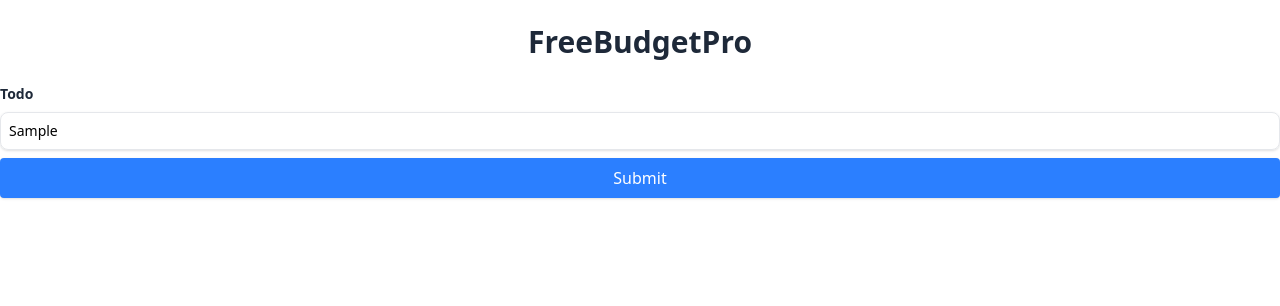
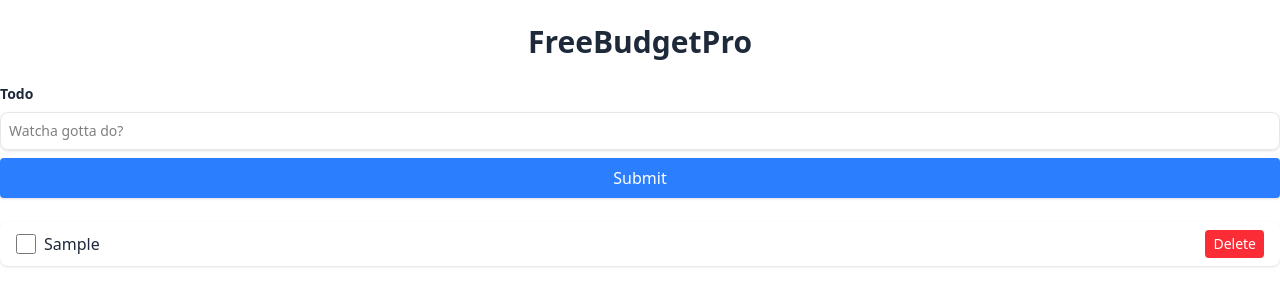
Before and after one commit to RockShwa/WebBudgetizer, a SvelteKit app: page / in a window 1280 px wide. Both pictures are taken after typing "Sample" into the empty fields and a click on the button "Submit". Shown: the top 306 px of the page. Built offline with nearby package versions, Linux system fonts and the light colour scheme.

Commit message:
final example code

```diff
--- /dev/null
+++ b/src/components/example/Todo.svelte
@@ -0,0 +1,27 @@
+<script lang="ts">
+	import { deleteTodo, toggleTodoCompleted } from "../../stores/todoStore";
+
+    interface Todo {
+        text: string;
+        completed: boolean;
+        id: number;
+    }
+
+    export let todo: Todo;
+    export let index: number;
+</script>
+
+<li class="bg-white flex items-center shadow-sm border-gray-200 rounded-lg my-2 py-2 px-4">
+    <input
+        name="completed"
+        type="checkbox"
+        checked={todo.completed}
+        on:change={() => toggleTodoCompleted(todo.id)}
+        class="mr-2 form-checkbox h-5 w-5"/>
+        <!-- we use brackets after the class bc we're going to be using some variables-->
+        <span class={`flex-1 text-gray-800 ${todo.completed ? 'line-through' : ''}`}>{todo.text}</span>
+        <button
+            type='button'
+            class='text-sm bg-red-500 hover:bg-red-600 text-white py-1 px-2 rounded focus:outline-none focus:shadow-outline'
+            on:click={() => deleteTodo(todo.id)}>Delete</button>
+</li>
--- a/src/components/TodoExample.svelte
+++ b/src/components/example/TodoExample.svelte
@@ -1,8 +1,10 @@
 <script>
     let todo = '';
-
+    import {addTodo} from "../../stores/todoStore.ts"
     // we want a centralized store for all of our todos, so we're gonna import that here
     const handleSubmit = () => {
+        addTodo(todo);
+        todo = ''; // reset todo text
         console.log("submitting")
     }
 </script>
--- a/src/routes/+page.svelte
+++ b/src/routes/+page.svelte
@@ -1,8 +1,15 @@
 <script>
-	import TodoExample from "../components/TodoExample.svelte";
+	import TodoExample from "../components/example/TodoExample.svelte";
+    import Todo from "../components/example/Todo.svelte";
+    import {todos} from "../stores/todoStore.ts";
 </script>
 
 <main>
     <h1 class="text-2xl font-bold text-center text-gray-800 md:text-3xl my-6">FreeBudgetPro</h1>
     <TodoExample/>
+    <!-- writable can't really be accessed directly but it kinda can with the $, the $ gets the data-->
+    <!-- this is a for each loop -->
+    {#each $todos as todo}
+        <Todo todo={todo} index={todo.id} />
+    {/each}
 </main>
--- a/src/stores/todoStore.ts
+++ b/src/stores/todoStore.ts
@@ -14,7 +14,35 @@
 
     // cur is current array
     todos.update( (cur) => {
+        // id: Date.now() is an easy way to make a semi-unique id
+        // new Todo is cur + the New Todo
         const newTodos = [... cur, {text, completed: false, id: Date.now()}];
         return newTodos;
     })
 }
+
+export const deleteTodo = (id: number) => {
+    // uses implicit return (thing in brackets will be returned)
+    // filtering out todo that matches given id (that we're trying to delete)
+    todos.update(todos => todos.filter(todo => todo.id != id));
+}
+
+export const toggleTodoCompleted = (id: number) => {
+    // grab existing todos
+    todos.update(todos => {
+        // go find todo in that array with that id
+        let index: number = -1;
+        // try and find the todo
+        for (let i = 0; i < todos.length; i++) {
+            if (todos[i].id == id) {
+                index = i;
+                break;
+            }
+        }
+        // didn't find it
+        if (index != -1) {
+            todos[index].completed = !todos[index].completed; // if we found the todo, flip the existing value
+        }
+        return todos;
+    })
+}
```
